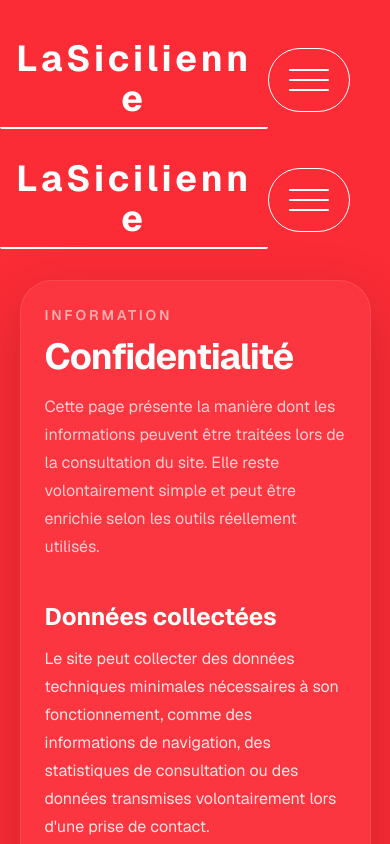
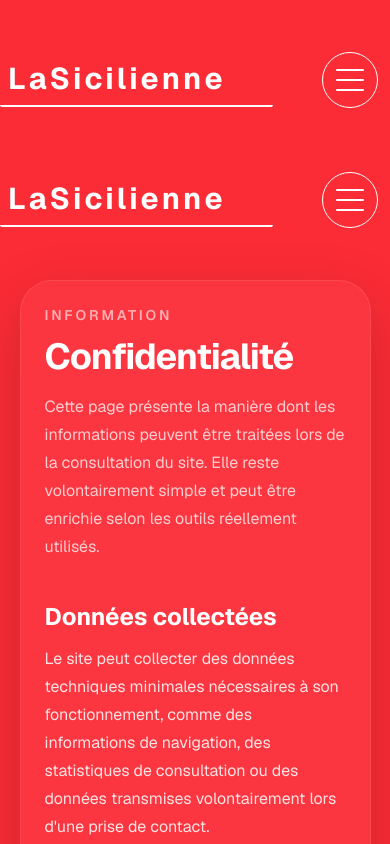
Before and after one commit to mylanlegenie/sici, a Next.js app: page /confidentialite in a window 390 px wide. Shown: the top 844 px of the page. Built offline with nearby package versions, Linux system fonts and the light colour scheme.

Commit message:
Responsive for navbar

```diff
--- a/src/app/component/atoms/NavBar.tsx
+++ b/src/app/component/atoms/NavBar.tsx
@@ -15,7 +15,7 @@ export default function NavBar() {
           <Link href="/">
             <button
               type="button"
-              className="text-white font-bold tracking-widest p-2 md:text-7xl text-4xl select-none cursor-pointer"
+              className="text-white font-bold tracking-widest p-2 md:text-7xl sm:text-4xl text-3xl select-none cursor-pointer"
               aria-label="Retour à l'accueil"
             >
               {name.split("").map((letter, index) => (
--- a/src/app/component/atoms/icons/Burger.tsx
+++ b/src/app/component/atoms/icons/Burger.tsx
@@ -8,20 +8,20 @@ export default function Burger({
 }) {
   return (
     <div
-      className="flex flex-col gap-2 cursor-pointer select-none border mr-10 border-white rounded-full p-5 hover:bg-red-500fff transition-colors z-50"
+      className="flex h-14 w-14 flex-col items-center justify-center gap-2 cursor-pointer select-none border sm:mr-10 mr-3 border-white rounded-full p-0 md:h-auto md:w-auto md:p-5 hover:bg-red-500fff transition-colors z-50"
       onClick={onClick}
     >
       <motion.span
-        className={`w-10 bg-white h-0.5 rounded-lg`}
+        className="h-0.5 w-7 rounded-lg bg-white md:w-10"
         animate={isClicked ? { rotate: "45deg", translateY: "10px" } : {}}
         transition={{ type: "spring" }}
       ></motion.span>
       <motion.span
-        className={`w-10 bg-white h-0.5 rounded-lg`}
-        animate={isClicked ? { width: 0 } : { width: "2.5rem" }}
+        className="h-0.5 w-7 rounded-lg bg-white md:w-10"
+        animate={isClicked ? { scaleX: 0 } : { scaleX: 1 }}
       ></motion.span>
       <motion.span
-        className={`w-10 bg-white h-0.5 rounded-lg `}
+        className="h-0.5 w-7 rounded-lg bg-white md:w-10"
         animate={isClicked ? { rotate: "-45deg", translateY: "-10px" } : {}}
         transition={{ type: "spring" }}
       ></motion.span>
```
